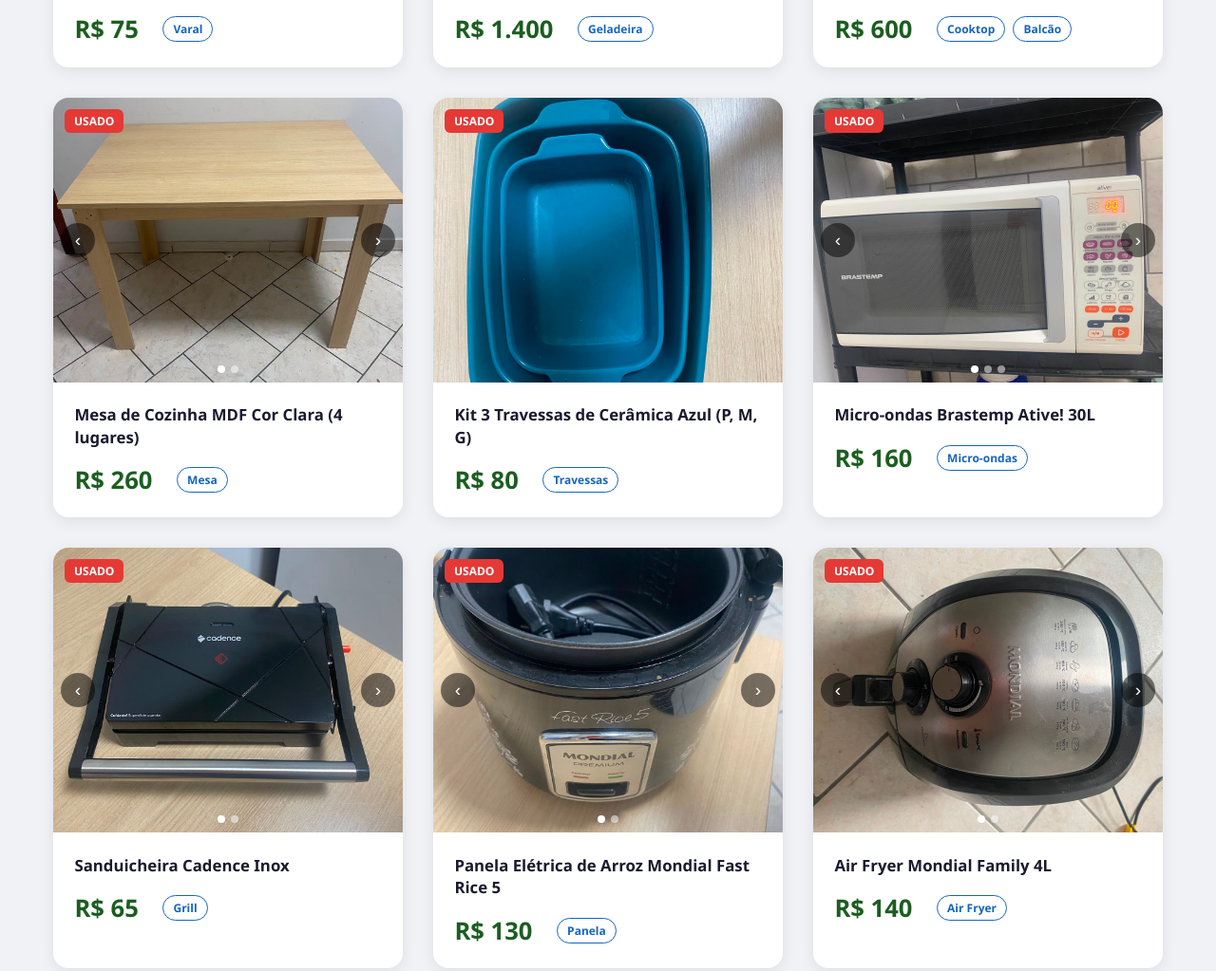
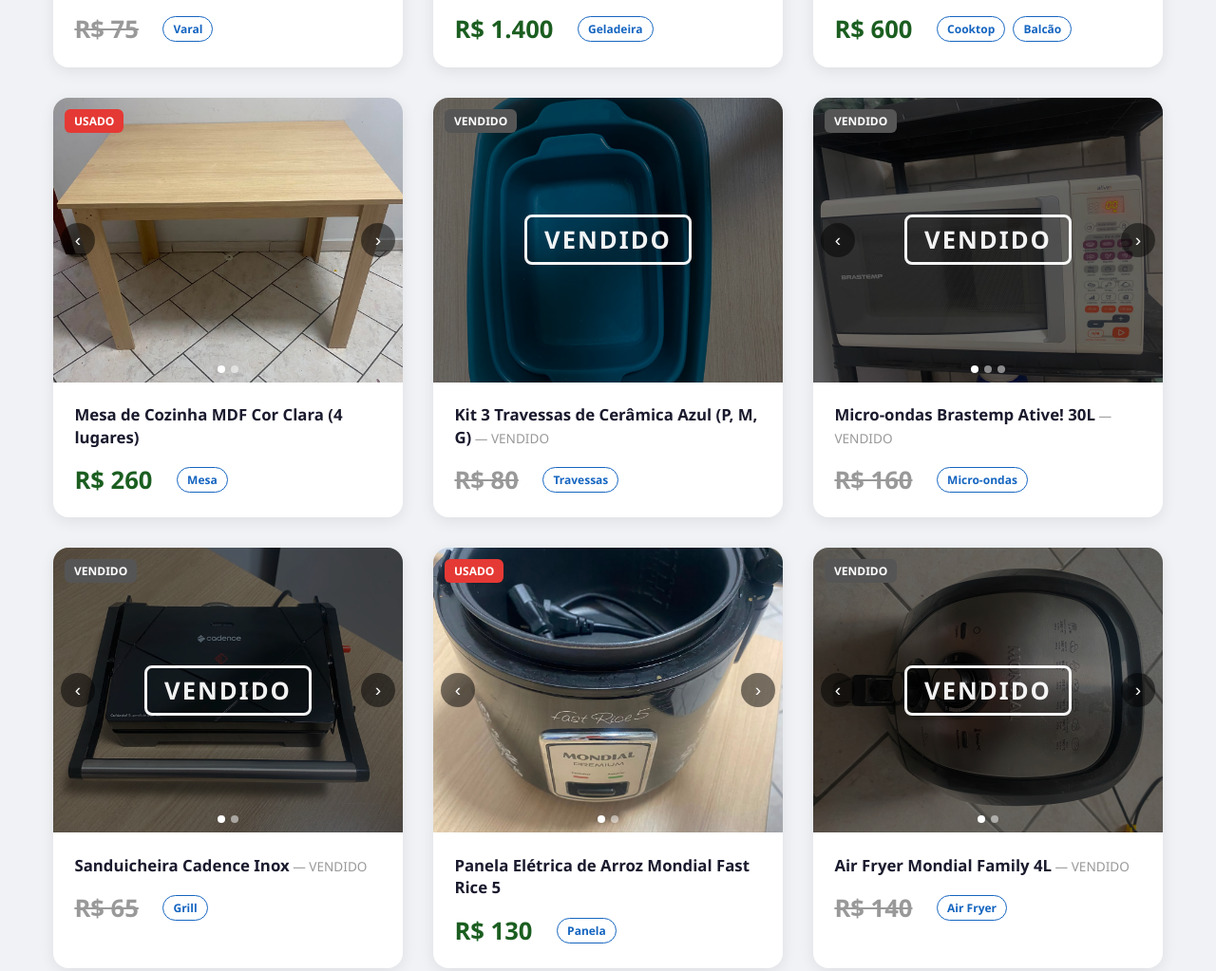
Before and after one commit to brunosrd/desapegoriodosul, a plain HTML site: page index.html in a window 1280 px wide. Shown: the part 1043-2066 px from the top of the page at 95% size. Drawn offline with Linux system fonts and the light colour scheme.

Commit message:
Marcar 10 produtos como vendido

```diff
--- a/index.html
+++ b/index.html
@@ -126,6 +126,42 @@
         }
 
         .badge.novo { background: #43a047; }
+
+        .badge.vendido { background: #555; }
+
+        .sold-overlay {
+            position: absolute;
+            inset: 0;
+            background: rgba(0, 0, 0, 0.55);
+            display: flex;
+            align-items: center;
+            justify-content: center;
+            z-index: 1;
+        }
+
+        .sold-overlay span {
+            color: white;
+            font-size: 1.6rem;
+            font-weight: 800;
+            letter-spacing: 2px;
+            text-transform: uppercase;
+            border: 3px solid white;
+            padding: 6px 18px;
+            border-radius: 8px;
+            opacity: 0.95;
+        }
+
+        .product-card.vendido .product-price {
+            color: #999;
+            text-decoration: line-through;
+        }
+
+        .product-card.vendido .product-name::after {
+            content: ' — VENDIDO';
+            color: #999;
+            font-weight: 400;
+            font-size: 0.85rem;
+        }
 
         .product-info { padding: 1.4rem; }
 
@@ -284,9 +320,10 @@
             </div>
 
             <!-- 4. Varal -->
-            <div class="product-card">
+            <div class="product-card vendido">
                 <div class="carousel">
-                    <span class="badge">Usado</span>
+                    <span class="badge vendido">Vendido</span>
+                    <div class="sold-overlay"><span>Vendido</span></div>
                     <div class="carousel-track">
                         <img src="img/04-varal-1.jpeg" alt="Varal de Chão" onclick="openModal(this)">
                     </div>
@@ -354,9 +391,10 @@
             </div>
 
             <!-- 8. Travessas -->
-            <div class="product-card">
+            <div class="product-card vendido">
                 <div class="carousel">
-                    <span class="badge">Usado</span>
+                    <span class="badge vendido">Vendido</span>
+                    <div class="sold-overlay"><span>Vendido</span></div>
                     <div class="carousel-track">
                         <img src="img/08-travessas-1.jpeg" alt="Kit Travessas Cerâmica" onclick="openModal(this)">
                     </div>
@@ -368,9 +406,10 @@
             </div>
 
             <!-- 9. Micro-ondas -->
-            <div class="product-card">
+            <div class="product-card vendido">
                 <div class="carousel">
-                    <span class="badge">Usado</span>
+                    <span class="badge vendido">Vendido</span>
+                    <div class="sold-overlay"><span>Vendido</span></div>
                     <div class="carousel-track">
                         <img src="img/09-microondas-1.jpeg" alt="Micro-ondas Brastemp" onclick="openModal(this)">
                         <img src="img/09-microondas-2.jpeg" alt="Micro-ondas Brastemp" onclick="openModal(this)">
@@ -387,9 +426,10 @@
             </div>
 
             <!-- 10. Grill Cadence -->
-            <div class="product-card">
+            <div class="product-card vendido">
                 <div class="carousel">
-                    <span class="badge">Usado</span>
+                    <span class="badge vendido">Vendido</span>
+                    <div class="sold-overlay"><span>Vendido</span></div>
                     <div class="carousel-track">
                         <img src="img/10-grill-1.jpeg" alt="Sanduicheira Cadence" onclick="openModal(this)">
                         <img src="img/10-grill-2.jpeg" alt="Sanduicheira Cadence" onclick="openModal(this)">
@@ -423,9 +463,10 @@
             </div>
 
             <!-- 12. Air Fryer -->
-            <div class="product-card">
+            <div class="product-card vendido">
                 <div class="carousel">
-                    <span class="badge">Usado</span>
+                    <span class="badge vendido">Vendido</span>
+                    <div class="sold-overlay"><span>Vendido</span></div>
                     <div class="carousel-track">
                         <img src="img/12-airfryer-1.jpeg" alt="Air Fryer Mondial" onclick="openModal(this)">
                         <img src="img/12-airfryer-2.jpeg" alt="Air Fryer Mondial" onclick="openModal(this)">
@@ -441,9 +482,10 @@
             </div>
 
             <!-- 13. Aspirador -->
-            <div class="product-card">
+            <div class="product-card vendido">
                 <div class="carousel">
-                    <span class="badge">Usado</span>
+                    <span class="badge vendido">Vendido</span>
+                    <div class="sold-overlay"><span>Vendido</span></div>
                     <div class="carousel-track">
                         <img src="img/13-aspirador-1.jpeg" alt="Aspirador Mondial" onclick="openModal(this)">
                         <img src="img/13-aspirador-2.jpeg" alt="Aspirador Mondial" onclick="openModal(this)">
@@ -493,9 +535,10 @@
             </div>
 
             <!-- 16. Aquecedor -->
-            <div class="product-card">
+            <div class="product-card vendido">
                 <div class="carousel">
-                    <span class="badge">Usado</span>
+                    <span class="badge vendido">Vendido</span>
+                    <div class="sold-overlay"><span>Vendido</span></div>
                     <div class="carousel-track">
                         <img src="img/16-aquecedor-1.jpeg" alt="Aquecedor Good&Go" onclick="openModal(this)">
                         <img src="img/16-aquecedor-2.jpeg" alt="Aquecedor Good&Go" onclick="openModal(this)">
@@ -547,9 +590,10 @@
             </div>
 
             <!-- 19. Caixa Térmica Bel 19L -->
-            <div class="product-card">
+            <div class="product-card vendido">
                 <div class="carousel">
-                    <span class="badge">Usado</span>
+                    <span class="badge vendido">Vendido</span>
+                    <div class="sold-overlay"><span>Vendido</span></div>
                     <div class="carousel-track">
                         <img src="img/19-caixa-termica-1.jpeg" alt="Caixa Térmica Bel 19L" onclick="openModal(this)">
                         <img src="img/19-caixa-termica-2.jpeg" alt="Caixa Térmica Bel 19L" onclick="openModal(this)">
@@ -579,9 +623,10 @@
             </div>
 
             <!-- 21. Liquidificador Britânia BLQ970 -->
-            <div class="product-card">
+            <div class="product-card vendido">
                 <div class="carousel">
-                    <span class="badge">Usado</span>
+                    <span class="badge vendido">Vendido</span>
+                    <div class="sold-overlay"><span>Vendido</span></div>
                     <div class="carousel-track">
                         <img src="img/21-liquidificador-1.jpeg" alt="Liquidificador Britânia BLQ970" onclick="openModal(this)">
                         <img src="img/21-liquidificador-2.jpeg" alt="Liquidificador Britânia BLQ970" onclick="openModal(this)">
@@ -616,9 +661,10 @@
             </div>
 
             <!-- 23. Ferro Black+Decker X6000 -->
-            <div class="product-card">
+            <div class="product-card vendido">
                 <div class="carousel">
-                    <span class="badge">Usado</span>
+                    <span class="badge vendido">Vendido</span>
+                    <div class="sold-overlay"><span>Vendido</span></div>
                     <div class="carousel-track">
                         <img src="img/23-ferro-1.jpeg" alt="Ferro Black+Decker X6000" onclick="openModal(this)">
                         <img src="img/23-ferro-2.jpeg" alt="Ferro Black+Decker X6000" onclick="openModal(this)">
```
